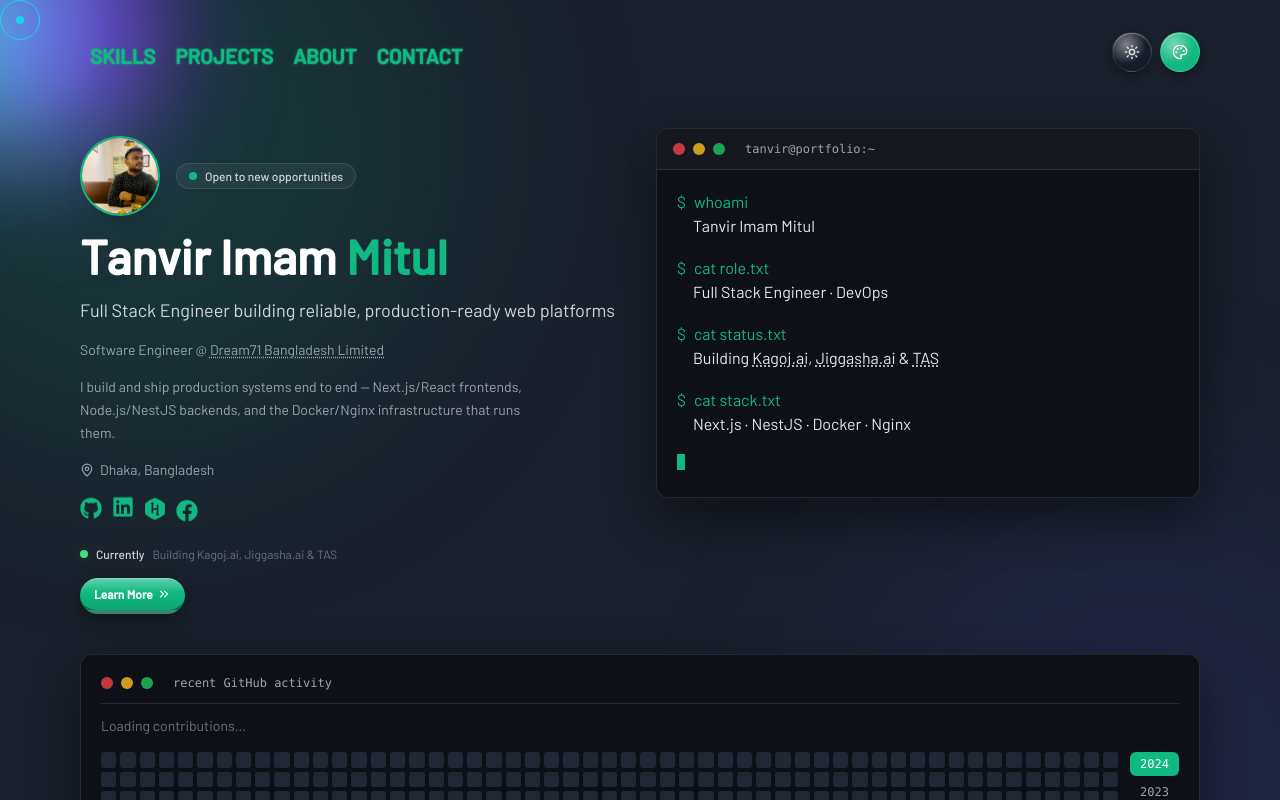
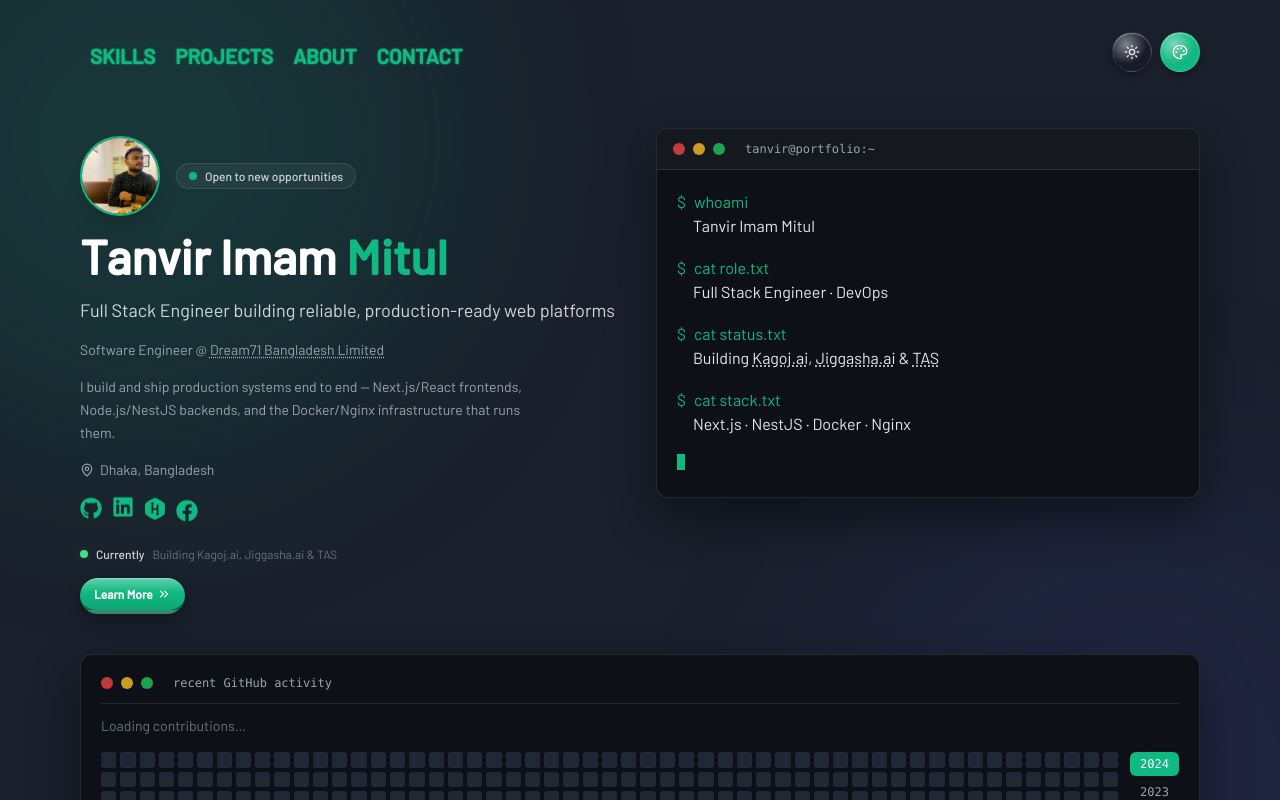
Before and after one commit to tanvirim/Portfolio, a React (Vite) app: page / in a window 1280 px wide. Shown: the top 800 px of the page. Built offline with nearby package versions, Linux system fonts and the light colour scheme.

Commit message:
Implement custom cursor with interactive effects and reduced motion support in Home component

```diff
--- a/src/index.css
+++ b/src/index.css
@@ -150,48 +150,124 @@ html {
   display: none; /* Chrome, Safari, new Edge */
 }
 
+/* Custom cursor — ring + dot follow the pointer and recolor instantly with
+   the user's picked accent (--cursor-accent / --cursor-accent-rgb, set
+   inline per-render in Home.jsx). The .dark override tunes glow strength
+   per color mode, and it's hidden entirely on touch devices below since
+   there's no real hover/pointer to react to there. */
 .custom-cursor-bg {
   position: fixed;
   top: 0;
   left: 0;
   border-radius: 50%;
   pointer-events: none;
-  transform: translate(-50%, -50%);
-  transition: transform 0.2s ease-out, opacity 0.2s ease-out;
+  transition: left 0.15s ease-out, top 0.15s ease-out, opacity 0.3s ease;
   width: 20vmax;
   height: 20vmax;
-    background: linear-gradient(90deg, #3effe8 1.98%, #3effe8 1.99%, #8c0fee);
-    filter: blur(60px);
-    z-index: -1;
-    transform: rotate(0deg) scale(1);
-    animation: breathe 8s linear infinite;
+  background: radial-gradient(
+    circle at 35% 35%,
+    var(--cursor-accent, #10b981),
+    var(--secondary-color) 70%
+  );
+  filter: blur(70px);
+  opacity: 0.3;
+  z-index: -1;
+  animation: cursor-breathe 8s ease-in-out infinite;
+}
 
+.dark .custom-cursor-bg {
+  opacity: 0.5;
+}
+
+@keyframes cursor-breathe {
+  0%, 100% {
+    transform: translate(-50%, -50%) scale(1) rotate(0deg);
+  }
+  50% {
+    transform: translate(-50%, -50%) scale(1.18) rotate(10deg);
+  }
 }
 
 .custom-cursor-icon {
   position: fixed;
   top: 0;
   left: 0;
-  width: 40px;
-  height: 40px;
-  background-color: transparent;
-  border: 1px solid rgb(26, 212, 236);
+  width: 36px;
+  height: 36px;
+  background-color: rgba(var(--cursor-accent-rgb, 16, 185, 129), 0.06);
+  border: 1.5px solid var(--cursor-accent, #10b981);
+  box-shadow: 0 0 16px rgba(var(--cursor-accent-rgb, 16, 185, 129), 0.35);
   z-index: 99999;
   border-radius: 50%;
   pointer-events: none;
-  transform: translate(-50%, -50%);
-  transition: transform 0.2s ease-out, opacity 0.2s ease-out;
+  transform: translate(-50%, -50%) scale(1);
+  transition:
+    left 0.12s ease-out,
+    top 0.12s ease-out,
+    transform 0.25s cubic-bezier(0.34, 1.56, 0.64, 1),
+    background-color 0.25s ease,
+    box-shadow 0.25s ease;
 }
+
 .custom-cursor-icon::after {
   content: '';
   position: absolute;
   top: 50%;
   left: 50%;
-  width: 8px;
-  height: 8px;
-  background-color: rgb(26, 212, 236);
+  width: 6px;
+  height: 6px;
+  background-color: var(--cursor-accent, #10b981);
   border-radius: 50%;
   transform: translate(-50%, -50%);
+  transition: opacity 0.2s ease, transform 0.2s ease;
+}
+
+.custom-cursor-icon.is-clicked {
+  transform: translate(-50%, -50%) scale(0.75);
+}
+
+.custom-cursor-icon.is-clicked::before {
+  content: '';
+  position: absolute;
+  inset: -6px;
+  border-radius: 50%;
+  border: 1.5px solid var(--cursor-accent, #10b981);
+  animation: cursor-ripple 0.5s ease-out forwards;
+}
+
+@keyframes cursor-ripple {
+  from {
+    transform: scale(1);
+    opacity: 0.8;
+  }
+  to {
+    transform: scale(1.8);
+    opacity: 0;
+  }
+}
+
+.custom-cursor-icon.is-active {
+  transform: translate(-50%, -50%) scale(2.2);
+  background-color: rgba(var(--cursor-accent-rgb, 16, 185, 129), 0.14);
+  box-shadow: 0 0 24px rgba(var(--cursor-accent-rgb, 16, 185, 129), 0.45);
+}
+
+.custom-cursor-icon.is-active::after {
+  opacity: 0;
+  transform: translate(-50%, -50%) scale(0.4);
+}
+
+@media (hover: none), (pointer: coarse) {
+  .custom-cursor-icon,
+  .custom-cursor-bg {
+    display: none;
+  }
+}
+
+@media (prefers-reduced-motion: reduce) {
+  .custom-cursor-bg {
+    animation: none;
+  }
 }
 
 .terminal-typewriter {
--- a/src/pages/Home.jsx
+++ b/src/pages/Home.jsx
@@ -10,6 +10,11 @@ import ProjectCards from "../components/project/ProjectCards";
 import Skills from "../components/Skills";
 import Footer from "../components/Footer";
 import { defaultColor } from "../constants";
+import parseHexColor from "../utils/parseHexColor";
+import usePrefersReducedMotion from "../Hooks/usePrefersReducedMotion";
+
+const INTERACTIVE_SELECTOR =
+  'a, button, [role="button"], input, textarea, select, summary';
 
 const revealProps = {
   initial: { opacity: 0, y: 32 },
@@ -21,9 +26,16 @@ const revealProps = {
 const Home = () => {
   const [mousePosition, setMousePosition] = useState({ x: 0, y: 0 });
   const [isClicked, setIsClicked] = useState(false);
+  const [isHoveringInteractive, setIsHoveringInteractive] = useState(false);
+  const prefersReducedMotion = usePrefersReducedMotion();
 
-  // Track the mouse position
+  // Track the mouse position, click pulses, and hover state over anything
+  // clickable — the custom cursor reacts to all three (see .is-clicked /
+  // .is-active in index.css). Skipped entirely when the user prefers
+  // reduced motion, since the whole feature is a motion effect.
   useEffect(() => {
+    if (prefersReducedMotion) return;
+
     const handleMouseMove = (event) => {
       setMousePosition({
         x: event.clientX,
@@ -36,16 +48,29 @@ const Home = () => {
       setTimeout(() => setIsClicked(false), 300);
     };
 
+    const handlePointerOver = (event) => {
+      if (event.target.closest?.(INTERACTIVE_SELECTOR)) setIsHoveringInteractive(true);
+    };
+
+    const handlePointerOut = (event) => {
+      if (event.target.closest?.(INTERACTIVE_SELECTOR)) setIsHoveringInteractive(false);
+    };
+
     window.addEventListener("mousemove", handleMouseMove);
     window.addEventListener("mousedown", handleMouseClick);
+    window.addEventListener("pointerover", handlePointerOver);
+    window.addEventListener("pointerout", handlePointerOut);
 
     return () => {
       window.removeEventListener("mousemove", handleMouseMove);
       window.removeEventListener("mousedown", handleMouseClick);
+      window.removeEventListener("pointerover", handlePointerOver);
+      window.removeEventListener("pointerout", handlePointerOut);
     };
-  }, []);
+  }, [prefersReducedMotion]);
 
   const [color, setColor] = useState(defaultColor);
+  const cursorColorRGBA = parseHexColor(color, { r: 16, g: 185, b: 129 });
 
   // Keeps CSS-only elements (nav links, section titles — driven by
   // var(--primary-color) in index.css) in sync with the picked accent,
@@ -60,12 +85,17 @@ const Home = () => {
 
   return (
     <>
+      {!prefersReducedMotion && (
+        <>
           <div
-        className="custom-cursor-icon"
+            className={`custom-cursor-icon ${isClicked ? "is-clicked" : ""} ${
+              isHoveringInteractive ? "is-active" : ""
+            }`}
             style={{
               left: `${mousePosition.x}px`,
               top: `${mousePosition.y}px`,
-          transform: isClicked ? "scale(1.5)" : "scale(1)",
+              "--cursor-accent": color,
+              "--cursor-accent-rgb": `${cursorColorRGBA.r}, ${cursorColorRGBA.g}, ${cursorColorRGBA.b}`,
             }}
           />
           <div
@@ -73,8 +103,11 @@ const Home = () => {
             style={{
               left: `${mousePosition.x - 100}px`,
               top: `${mousePosition.y - 100}px`,
+              "--cursor-accent": color,
             }}
           />
+        </>
+      )}
 
       {/* Ambient background wash — ties every section together instead of
           each one sitting in its own isolated box. */}
```
Lines whose indentation alone changed are shown as unchanged.
